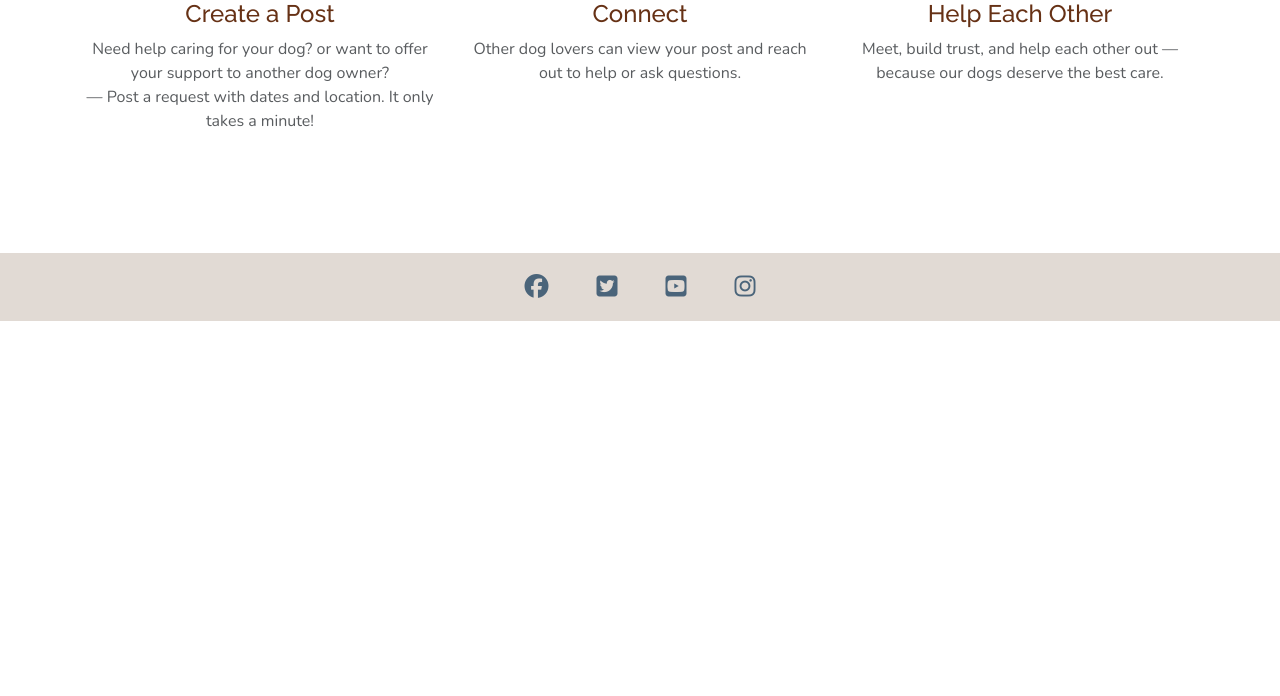
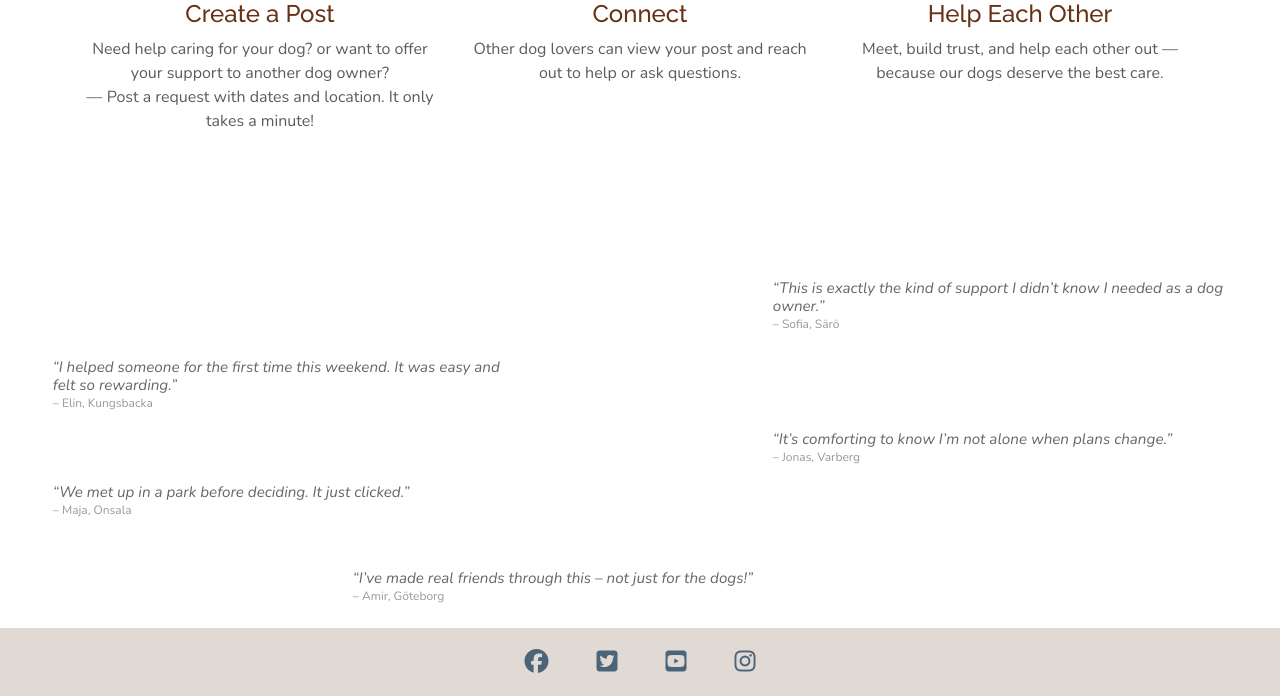
Before and after one commit to emelie-nilsson/Care4Dogs, a Django app: page / in a window 1280 px wide. Shown: the part 882-1578 px from the top of the page. Before the commit the page ends 1203 px from the top, so only its background shows below. Run offline with Django 5.2, Linux system fonts and the light colour scheme; some libraries are stand-ins or nearby versions.

Commit message:
Add How it work section and quotes with added style

```diff
--- a/home/templates/home/index.html
+++ b/home/templates/home/index.html
@@ -87,4 +87,44 @@
   </div>
 </section>
 
+<!-- Review -->
+<!-- Citat 1 – right, on top  -->
+<div class="quote-snippet quote-right mt-4">
+  <p class="quote-text">
+    “This is exactly the kind of support I didn’t know I needed as a dog owner.”
+  </p>
+  <p class="quote-author">– Sofia, Särö</p>
+</div>
+
+<!-- Citat 2 – left, on top -->
+<div class="quote-snippet quote-left mt-4">
+  <p class="quote-text">
+    “I helped someone for the first time this weekend. It was easy and felt so rewarding.”
+  </p>
+  <p class="quote-author">– Elin, Kungsbacka</p>
+</div>
+
+<!-- Citat 3 – right -->
+<div class="quote-snippet quote-right mt-3">
+  <p class="quote-text">
+    “It’s comforting to know I’m not alone when plans change.”
+  </p>
+  <p class="quote-author">– Jonas, Varberg</p>
+</div>
+
+<!-- Citat 4 – left -->
+<div class="quote-snippet quote-left mt-3">
+  <p class="quote-text">
+    “We met up in a park before deciding. It just clicked.”
+  </p>
+  <p class="quote-author">– Maja, Onsala</p>
+</div>
+
+<!-- Citat 5 – centered -->
+<div class="quote-snippet quote-center mt-5 mb-4">
+  <p class="quote-text">
+    “I’ve made real friends through this – not just for the dogs!”
+  </p>
+  <p class="quote-author">– Amir, Göteborg</p>
+</div>
 {% endblock %}
--- a/static/css/base.css
+++ b/static/css/base.css
@@ -46,6 +46,49 @@ main {
   border-top: 1px solid #ddd;
   padding: 5rem 0;
   margin-top: 5rem;
+}
+
+/*Review*/
+/* All quotes */
+.quote-snippet {
+  padding: 0.1rem 0.8rem;
+  font-family: var(--primary-font);
+  line-height: 1.2;
+}
+
+/* Adjustments for different placements */
+.quote-left {
+  max-width: 480px;
+  margin-left: 0;
+  margin-right: auto;
+  margin-top: 0.6rem;
+  margin-bottom: 0.3rem;
+}
+
+.quote-right {
+  max-width: 480px;
+  margin-left: auto;
+  margin-right: 0;
+  margin-top: 0.6rem;
+  margin-bottom: 0.3rem;
+}
+
+.quote-center {
+  max-width: 600px;
+  margin: 0.6rem auto 0.3rem auto;
+}
+
+.quote-text {
+  font-size: 0.95rem;
+  font-style: italic;
+  color: #666;
+  margin-bottom: 0.1rem;
+}
+
+.quote-author {
+  font-size: 0.75rem;
+  color: #999;
+  margin-bottom: 0;
 }
 
 /*Footer*/
```
Also changed, not shown: db.sqlite3.
